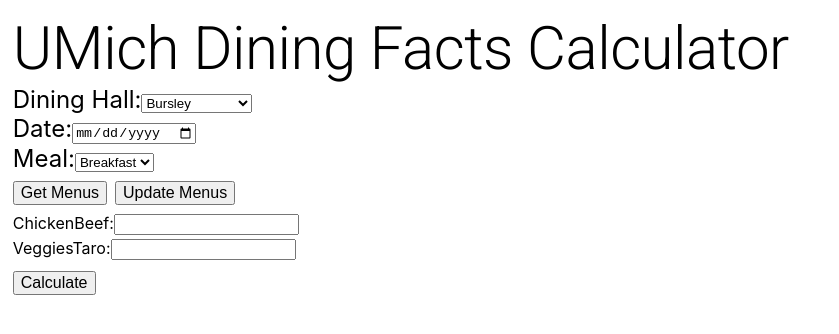
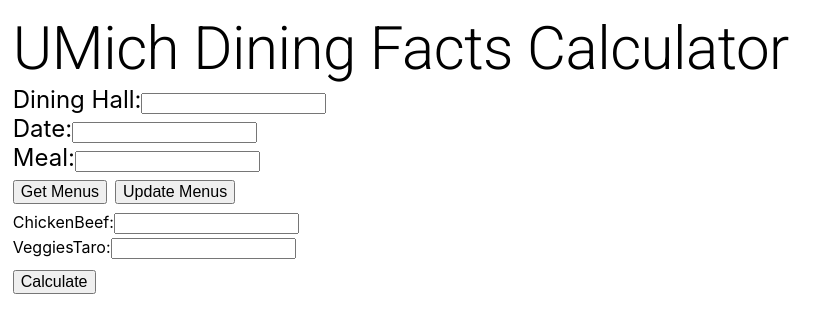
Before and after one commit to jsliu67-umich/jsliu67-umich.github.io, a React (Create React App) app: page / in a window 1280 px wide. Shown: the top 334 px of the page, without its empty margins (0-839 px from the left). Built offline with nearby package versions, Linux system fonts and the light colour scheme.

Commit message:
fixed reverted

```diff
--- a/src/components/Form.jsx
+++ b/src/components/Form.jsx
@@ -10,7 +10,7 @@
     const { value:diningHall, bind:bindDiningHall, reset:resetDiningHall } = useInput('');
     const { value:date, bind:bindDate, reset:resetDate } = useInput('');
     const { value:meal, bind:bindMeal, reset:resetMeal } = useInput('');
-    const [dh, setDh] = useState('')
+
 
     // const { value:lastName, bind:bindLastName, reset:resetLastName } = useInput('');
     const [cals, setCals] = useState(0.0)
@@ -266,33 +266,46 @@
     //     fetchMenus("Bursley", "2022-01-11", "lunch")
     // }, [menus]);
 
+
+// <label>
+//     Dining Hall:
+//     {/* {...bindDiningHall} */}
+//     <select {...bindDiningHall}>
+//         <option defaultValue="Bursley">Bursley</option>
+//         <option value="South Quad">South Quad</option>
+//         <option value="East Quad">East Quad</option>
+//         <option value="Mosher Jordan">Mosher Jordan</option>
+//     </select>
+//     {/* <input type="text" {...bindDiningHall} /> */}
+// </label>
+// <label>
+//     Date:
+//     <input type="date" {...bindDate} />
+// </label>
+// <label>
+//     Meal:
+//     <select {...bindMeal}>
+//         <option value="Breakfast">Breakfast</option>
+//         <option value="Brunch">Brunch</option>
+//         <option value="Lunch">Lunch</option>
+//         <option value="Linner">Linner</option>
+//         <option value="Dinner">Dinner</option>
+//     </select>
+// </label>
     return (
         <div>
             <form onSubmit={handleSubmit} className="main-form">
                 <label>
                     Dining Hall:
-                    {/* {...bindDiningHall} */}
-                    <select {...bindDiningHall}>
-                        <option defaultValue="Bursley">Bursley</option>
-                        <option value="South Quad">South Quad</option>
-                        <option value="East Quad">East Quad</option>
-                        <option value="Mosher Jordan">Mosher Jordan</option>
-                    </select>
-                    {/* <input type="text" {...bindDiningHall} /> */}
+                    <input type="text" {...bindDiningHall} />
                 </label>
                 <label>
                     Date:
-                    <input type="date" {...bindDate} />
+                    <input type="text" {...bindDate} />
                 </label>
                 <label>
                     Meal:
-                    <select {...bindMeal}>
-                        <option value="Breakfast">Breakfast</option>
-                        <option value="Brunch">Brunch</option>
-                        <option value="Lunch">Lunch</option>
-                        <option value="Linner">Linner</option>
-                        <option value="Dinner">Dinner</option>
-                    </select>
+                    <input type="text" {...bindMeal} />
                 </label>
             </form>
             <button className="buttons" onClick={() => fetchMenus(diningHall, date, meal)}>Get Menus</button>
--- a/src/components/input-hook.jsx
+++ b/src/components/input-hook.jsx
@@ -10,7 +10,7 @@
     bind: {
       value,
       onChange: event => {
-        setValue({value: event.target.value});
+        setValue(event.target.value);
       }
     }
   };
```
